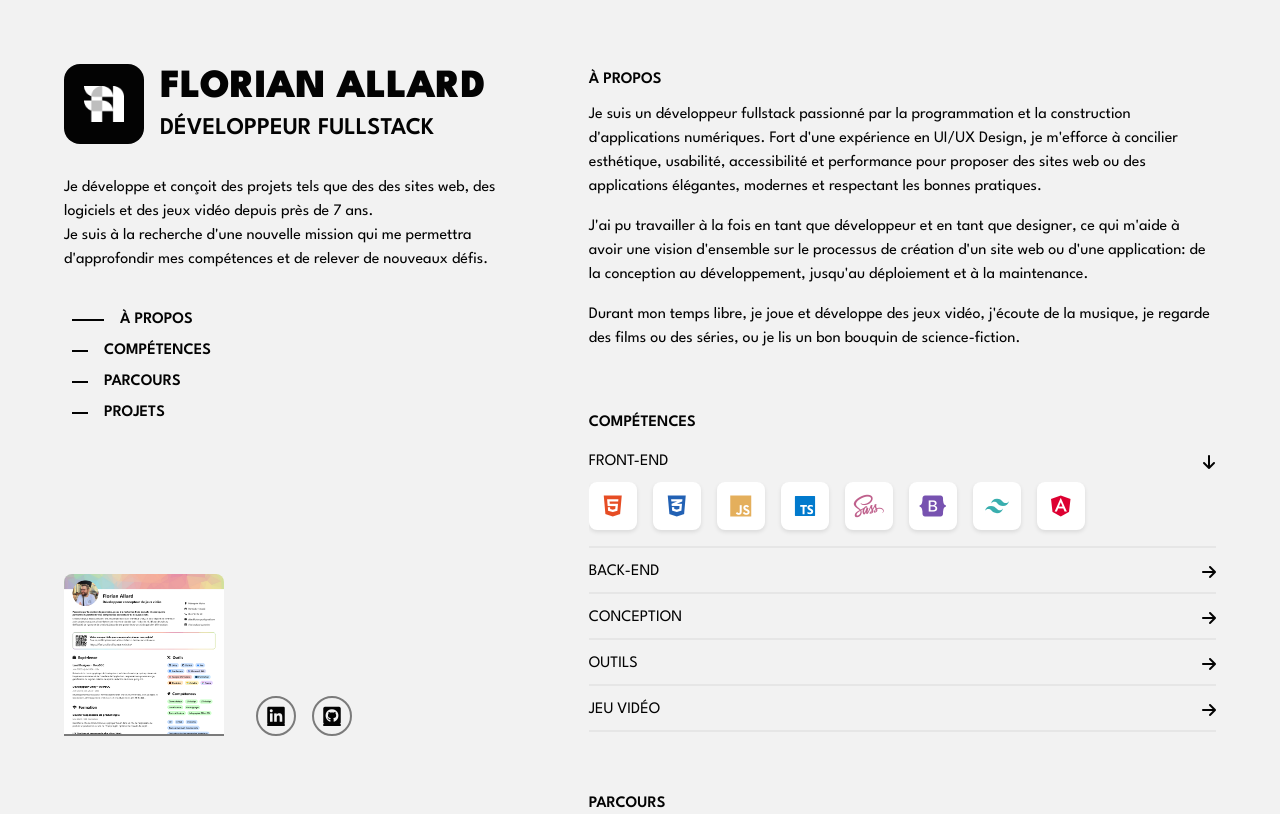
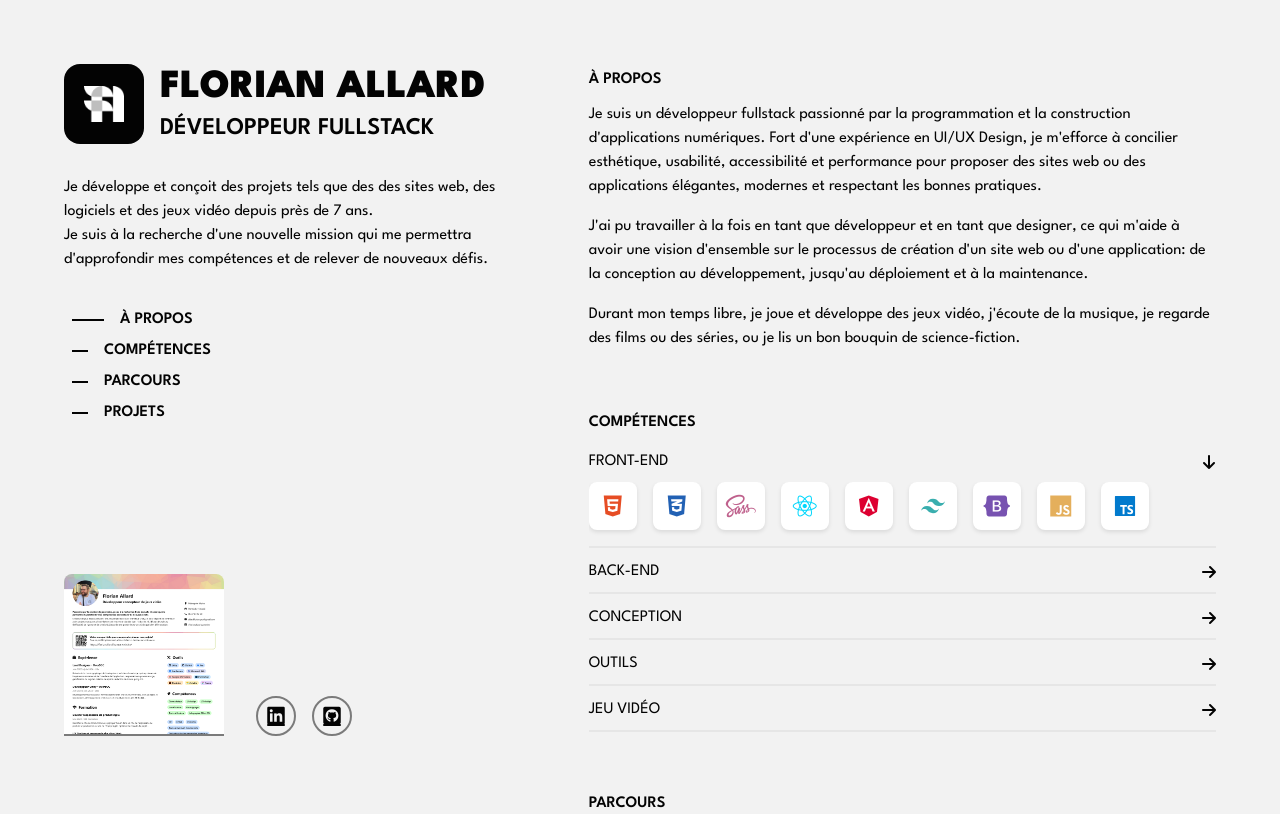
Before and after one commit to FlorianAllard/florianallard.github.io, a website: page index.html in a window 1280 px wide. Shown: the top 814 px of the page. Drawn offline with Linux system fonts and the light colour scheme.

Commit message:
Added ReactJS

```diff
--- a/index.html
+++ b/index.html
@@ -81,19 +81,14 @@
                     </label>
                     <div class="content flex-row">
                         <div class="badge flex-row center-content" title="HTML"><i class="fa-brands fa-html5"></i></div>
-                        <div class="badge flex-row center-content" title="CSS"><i class="fa-brands fa-css3-alt"></i>
-                        </div>
-                        <div class="badge flex-row center-content" title="JavaScript"><i class="fa-brands fa-js"></i>
-                        </div>
-                        <div class="badge flex-row center-content" title="TypeScript"><img
-                                src="./assets/icons/typescript.svg" alt="typescript"></div>
+                        <div class="badge flex-row center-content" title="CSS"><i class="fa-brands fa-css3-alt"></i></div>
                         <div class="badge flex-row center-content" title="Sass"><i class="fa-brands fa-sass"></i></div>
-                        <div class="badge flex-row center-content" title="Bootstrap"><i
-                                class="fa-brands fa-bootstrap"></i></div>
-                        <div class="badge flex-row center-content" title="Tailwind"><img
-                                src="./assets/icons/tailwind.svg" alt="tailwind"></div>
-                        <div class="badge flex-row center-content" title="Angular"><i class="fa-brands fa-angular"></i>
-                        </div>
+                        <div class="badge flex-row center-content" title="ReactJS"><i class="fa-brands fa-react"></i></div>
+                        <div class="badge flex-row center-content" title="Angular"><i class="fa-brands fa-angular"></i></div>
+                        <div class="badge flex-row center-content" title="Tailwind"><img src="./assets/icons/tailwind.svg" alt="tailwind"></div>
+                        <div class="badge flex-row center-content" title="Bootstrap"><i class="fa-brands fa-bootstrap"></i></div>
+                        <div class="badge flex-row center-content" title="JavaScript"><i class="fa-brands fa-js"></i></div>
+                        <div class="badge flex-row center-content" title="TypeScript"><img src="./assets/icons/typescript.svg" alt="typescript"></div>
                         <!-- <div class="badge flex-row center-content" title="React"><i class="fa-brands fa-react"></i></div> -->
                     </div>
                     <hr>
--- a/style/icon-colors.css
+++ b/style/icon-colors.css
@@ -68,11 +68,15 @@
     color: #DD0031;
 }
 
-*[title="React"] {
+*[title="ReactJS"] {
     color: #00D7FC;
 }
 
 *[title="Node.js"] {
+    color: #82CD28;
+}
+
+*[title="React.js"] {
     color: #82CD28;
 }
 
```
Also changed, not shown: 1 other file.
